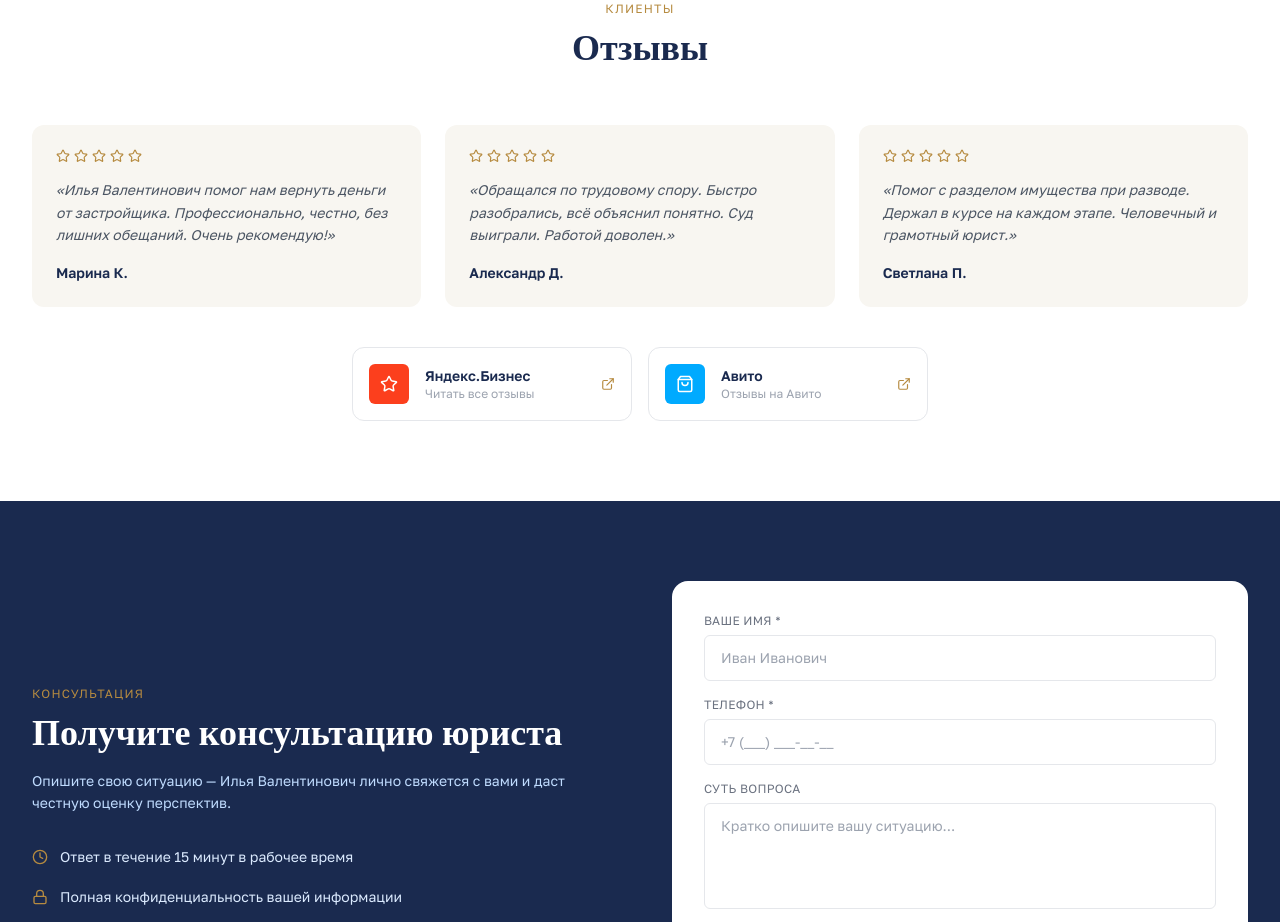
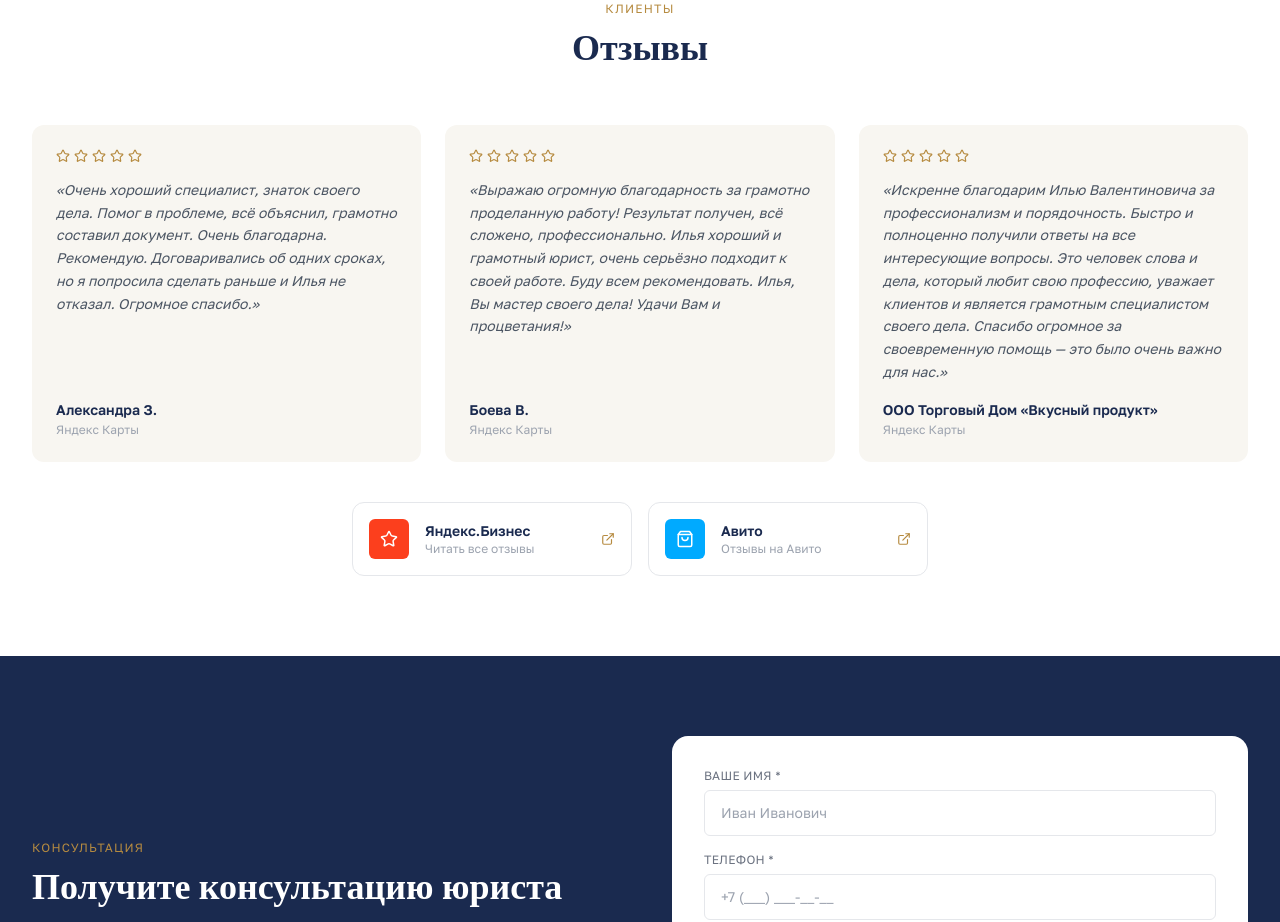
Before and after one commit to pr-poehali-dev/law-services-landing, a React (Vite) app: page / in a window 1280 px wide. Shown: the part 4080-5002 px from the top of the page. Built offline with nearby package versions, Linux system fonts and the light colour scheme.

Commit message:
feat: add client reviews

```diff
--- a/src/components/lawyer/AboutCasesReviewsContact.tsx
+++ b/src/components/lawyer/AboutCasesReviewsContact.tsx
@@ -189,14 +189,17 @@ export default function AboutCasesReviewsContact({ onCallbackOpen }: AboutCasesR
 
           <div className="grid md:grid-cols-3 gap-6 mb-10">
             {reviews.map((r) => (
-              <div key={r.name} className="bg-cream rounded-xl p-6">
+              <div key={r.name} className="bg-cream rounded-xl p-6 flex flex-col">
                 <div className="flex items-center gap-1 mb-4">
                   {[1,2,3,4,5].map((i) => (
                     <Icon key={i} name="Star" size={14} color="#B68B40" />
                   ))}
                 </div>
-                <p className="text-gray-600 text-sm font-golos leading-relaxed mb-4 italic">«{r.text}»</p>
-                <div className="font-golos font-semibold text-navy text-sm">{r.name}</div>
+                <p className="text-gray-600 text-sm font-golos leading-relaxed mb-4 italic flex-1">«{r.text}»</p>
+                <div>
+                  <div className="font-golos font-semibold text-navy text-sm">{r.name}</div>
+                  <div className="text-xs text-gray-400 font-golos mt-0.5">{r.source}</div>
+                </div>
               </div>
             ))}
           </div>
--- a/src/components/lawyer/constants.ts
+++ b/src/components/lawyer/constants.ts
@@ -23,9 +23,9 @@ export const cases = [
 ];
 
 export const reviews = [
-  { name: "Марина К.", text: "Илья Валентинович помог нам вернуть деньги от застройщика. Профессионально, честно, без лишних обещаний. Очень рекомендую!" },
-  { name: "Александр Д.", text: "Обращался по трудовому спору. Быстро разобрались, всё объяснил понятно. Суд выиграли. Работой доволен." },
-  { name: "Светлана П.", text: "Помог с разделом имущества при разводе. Держал в курсе на каждом этапе. Человечный и грамотный юрист." },
+  { name: "Александра З.", source: "Яндекс Карты", text: "Очень хороший специалист, знаток своего дела. Помог в проблеме, всё объяснил, грамотно составил документ. Очень благодарна. Рекомендую. Договаривались об одних сроках, но я попросила сделать раньше и Илья не отказал. Огромное спасибо." },
+  { name: "Боева В.", source: "Яндекс Карты", text: "Выражаю огромную благодарность за грамотно проделанную работу! Результат получен, всё сложено, профессионально. Илья хороший и грамотный юрист, очень серьёзно подходит к своей работе. Буду всем рекомендовать. Илья, Вы мастер своего дела! Удачи Вам и процветания!" },
+  { name: "ООО Торговый Дом «Вкусный продукт»", source: "Яндекс Карты", text: "Искренне благодарим Илью Валентиновича за профессионализм и порядочность. Быстро и полноценно получили ответы на все интересующие вопросы. Это человек слова и дела, который любит свою профессию, уважает клиентов и является грамотным специалистом своего дела. Спасибо огромное за своевременную помощь — это было очень важно для нас." },
 ];
 
 export const navLinks = [
```
